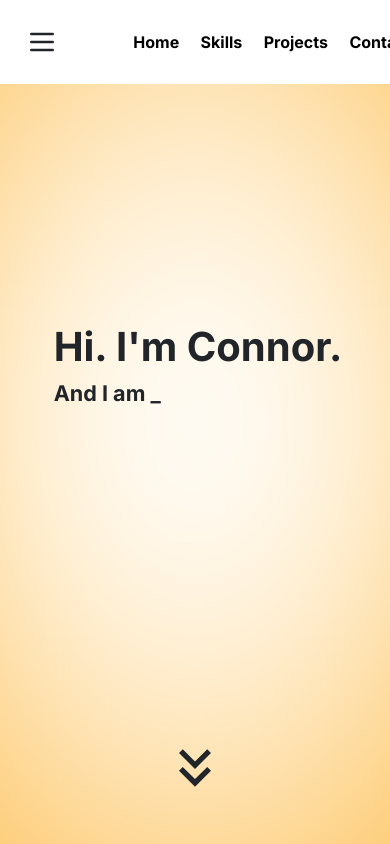
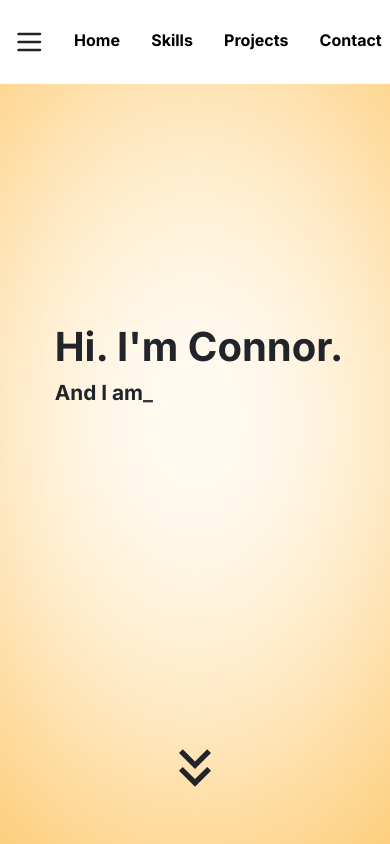
Before and after one commit to connork97/connorkormos.com, a Next.js app: page / in a window 390 px wide. Shown: the top 844 px of the page. Built offline with nearby package versions, Linux system fonts and the light colour scheme.

Commit message:
made minor tweaks to mobile styling

```diff
--- a/app/components/Contact.module.css
+++ b/app/components/Contact.module.css
@@ -83,6 +83,6 @@
     }
     .contactSpan {
         /* margin-left: 0; */
-        font-size: 1.35rem;
+        font-size: 20px;
     }
 }
--- a/app/components/HomePageIntro.module.css
+++ b/app/components/HomePageIntro.module.css
@@ -12,6 +12,7 @@
 .iAmDiv {
     display: flex;
     flex-direction: column;
+    /* justify-content: center; */
     margin: auto;
     width: 45rem;
     height: 50%;
@@ -64,7 +65,9 @@
     }
 
     .iAmDiv {
-        max-width: 72.5%;
+        /* width: auto; */
+        /* max-width: 70%; */
+        width: 280.55px;
     }
 
     .hiImConnor {
@@ -72,7 +75,7 @@
     }
 
     .iAmSpan {
-        font-size: 1.35rem;
+        font-size: 1.3rem;
         width: 100%;
     }
 }
--- a/app/components/Navbar.module.css
+++ b/app/components/Navbar.module.css
@@ -62,19 +62,22 @@
         background-color: white;
         display: flex;
         flex-direction: row;
-        justify-content: space-evenly;
+        /* justify-content: space-between; */
         align-items: center;
     }
     .menuIcon {
         scale: 2;
-        right: 5%;
+        /* right: 5%; */
+        width: 15%;
     }
     .navbarUl, .hiddenNavBarUl {
+        width: 80%;
         display: flex;
         flex-direction: row;
         justify-content: space-evenly;
-        margin-top: 4%;
-        left: 0%;
+        margin-top: 3%;
+        left: 0;
+        /* margin-right: 2.5%; */
         font-size: 1rem;
     }
     .navbarUl {
--- a/app/components/Projects.module.css
+++ b/app/components/Projects.module.css
@@ -145,7 +145,7 @@
     }
     .carouselImage {
         width: auto;
-        height: 12.5rem;
+        height: 12rem;
         /* height: ; */
     }
     .peakSyncDescriptionDiv, .codifyDescriptionDiv {
--- a/app/components/Skills.js
+++ b/app/components/Skills.js
@@ -5,7 +5,7 @@ import { forwardRef } from 'react'
 const Skills = forwardRef(({ skillsRef }) => {
 
     return (
-        <div ref={skillsRef} className={styles.skillsWrapper}>
+        <div ref={skillsRef} className={styles.skillsWrapperDiv}>
             <h1 className={styles.skillsH1}>Skills</h1>
             <div className={styles.favoriteSkillsDiv}>
                 <h2 className={styles.divTitle} style={{paddingTop: '1.5%', paddingBottom: '0'}}>Favorite Tech</h2>
--- a/app/components/Skills.module.css
+++ b/app/components/Skills.module.css
@@ -1,4 +1,4 @@
-.skillsWrapper {
+.skillsWrapperDiv {
     height: auto;
     width: 100vw;
     padding-bottom: 20vh;
```
